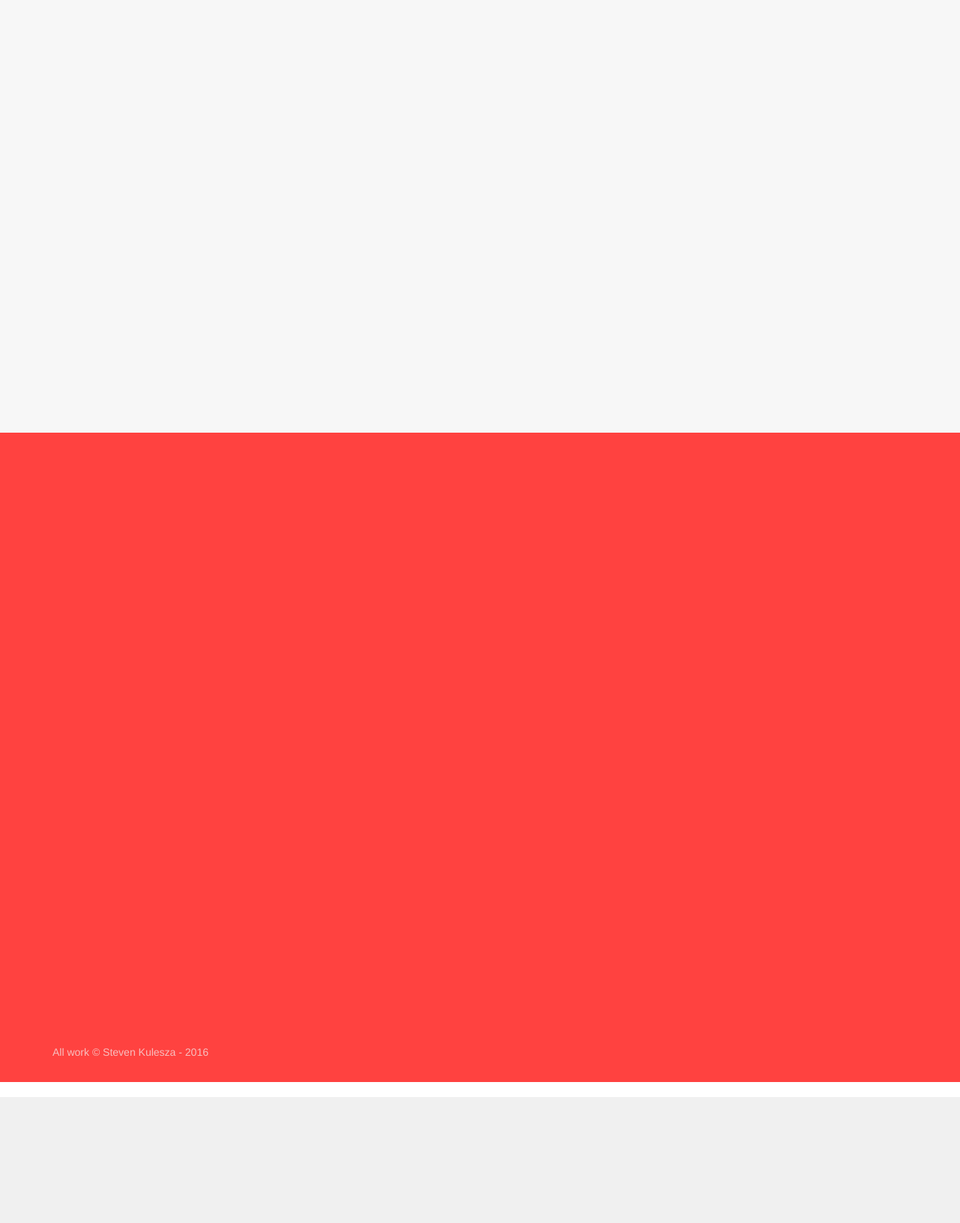
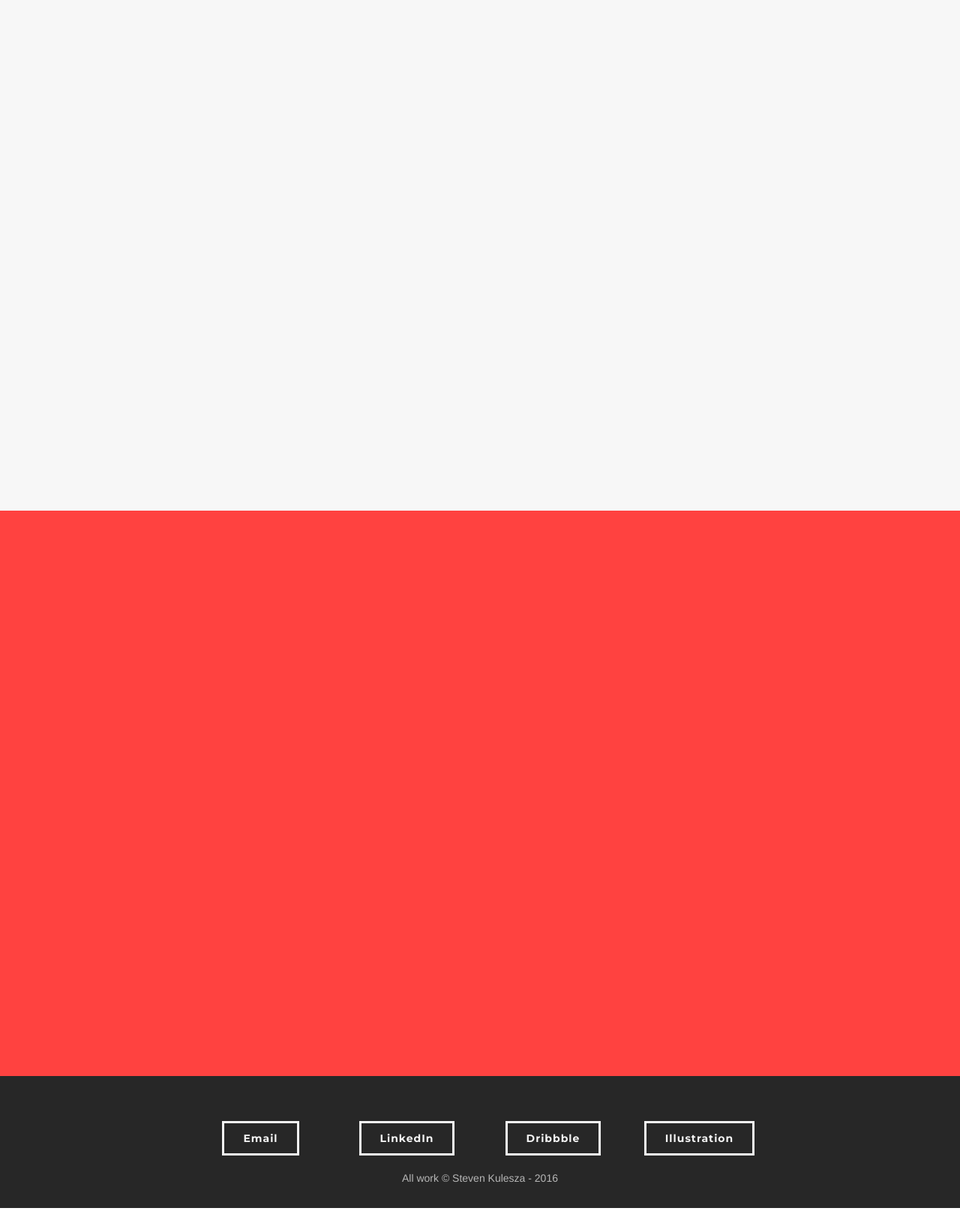
Before and after one commit to StevenKulesza/portfolio, a PHP site: page / in a window 1280 px wide. Shown: the part 1560-3191 px from the top of the page at 75% size. Before the commit the page ends 3023 px from the top, so only its background shows below. Run offline with PHP 8.4, Linux system fonts and the light colour scheme; some libraries are stand-ins or nearby versions.

Commit message:
fix the footer ui

```diff
--- a/index.php
+++ b/index.php
@@ -32,7 +32,7 @@
     </div>
     </div>
     <section id="projects" class="lightgray text-center">
-        <div class="container">
+        <div class="container-fluid">
             <div class="row">
                 <div class="col-sm-6 work-item check">
                     <a href=""><img class="img-responsive" src="img/killershark.jpg"></a>
@@ -160,7 +160,7 @@
     <section id="contact" class="red">
         <div class="container">
             <div class="row fCheck">
-                <div class="col-sm-8 info">
+                <div class="col-sm-12 info">
                     <div class="section-border">
                         <span class="section-header">Though I’ve worked in multiple environments, my expertise lies in front-end development, graphic design & illustration. I'm self taught and have a passion for solving problems, constantly perfecting my craft, and producing work that I can be proud of.</span>
                     </div>
@@ -224,6 +224,7 @@
                         </div>
                     </div>
                 </div>
+<!--
                 <div class="col-sm-4">
                     <div class="contact-info">
                         <span><a href="mailto:info@stevenkulesza.com">Email</a></span>
@@ -235,6 +236,7 @@
                         <span><a href="https://instagram.com/kuleszas">Illustration</a></span>
                     </div>
                 </div>
+-->
             </div>
         </div>
     </section>
--- a/partials/footer.php
+++ b/partials/footer.php
@@ -1,17 +1,23 @@
-<?php
-if(basename($_SERVER['SCRIPT_NAME']) == 'index.php'): ?>
-    <footer class="red">
+    <footer class="darkgray text-center">
         <div class="container">
+	        <div class="row">
+				<div class="col-sm-2 col-sm-offset-2">
+					<span><a class="button1" href="mailto:info@stevenkulesza.com">Email</a></span>
+				</div>
+				<div class="col-sm-2">
+					<span><a class="button1" href="https://www.linkedin.com/in/steven-kulesza-27240540">LinkedIn</a></span>
+				</div>
+				<div class="col-sm-2">
+					<span><a class="button1" href="https://dribbble.com/steven-kulesza">Dribbble</a></span>
+				</div>
+				<div class="col-sm-2">
+		            <span><a class="button1" href="https://instagram.com/kuleszas">Illustration</a></span>
+				</div>
+	        </div>
+	        <br>
             <p>All work © Steven Kulesza - 2016</p>
         </div>
     </footer>
-<?php else : ?>
-    <footer class="gray">
-        <div class="container ">
-            <p>All work © Steven Kulesza - 2016</p>
-        </div>
-    </footer>
-<?php endif; ?>
 
 
     <div class="border hidden-xs"></div>
--- a/scss/components/_buttons.scss
+++ b/scss/components/_buttons.scss
@@ -1,5 +1,6 @@
 .button1,
 .button2 {
+    padding: 10px 25px 30px;
     width: auto;
     margin: 20px auto auto;
     height: 40px;
@@ -8,10 +9,10 @@
     letter-spacing: 1px;
     cursor: pointer;
     text-decoration: none;
+    display: inline-block;
 }
 
 .button1 {
-    padding: 10px 25px;
     border: solid;
     color: $color-text-base;
     font-weight: 600;
@@ -35,7 +36,6 @@
 .button2 {
 	color: $color-text-base;
     text-decoration: none;
-    padding: 10px 15px;
     border: 1px solid;
     font-weight: 400;
     display: inline-block;
--- a/scss/layout/_container.scss
+++ b/scss/layout/_container.scss
@@ -10,6 +10,9 @@
 
 .gray {
     background-color: $mercury
+}
+.darkgray{
+	background-color: $mineshaft;
 }
 
 section {
--- a/scss/layout/_footer.scss
+++ b/scss/layout/_footer.scss
@@ -1,6 +1,7 @@
 footer {
     color: $mute;
-    padding-bottom: 20px
+    padding-bottom: 20px;
+    padding-top: 40px;
 }
 footer p {
 	color: $mute;
```
Also changed, not shown: css/sk.min.css, 2 other files.
